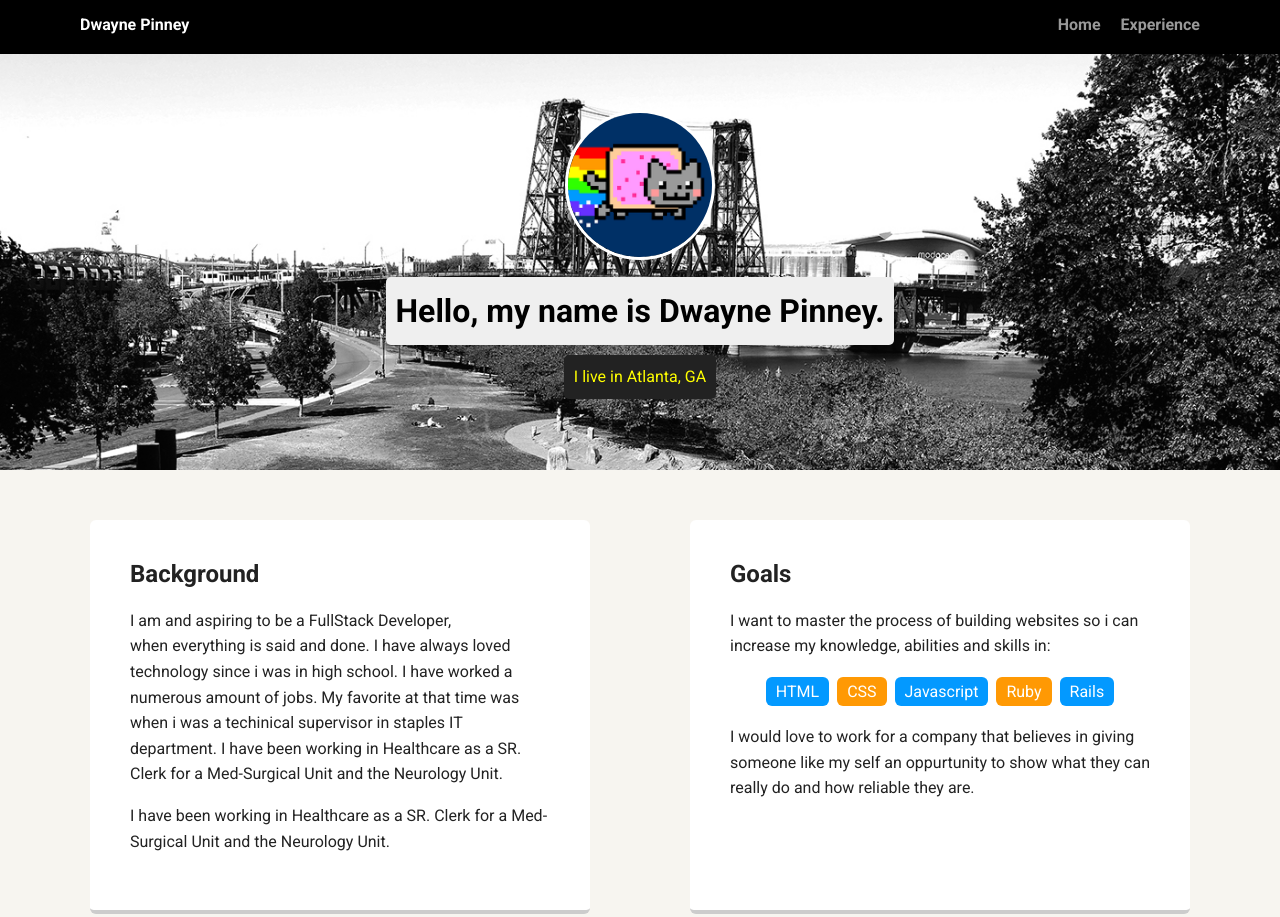
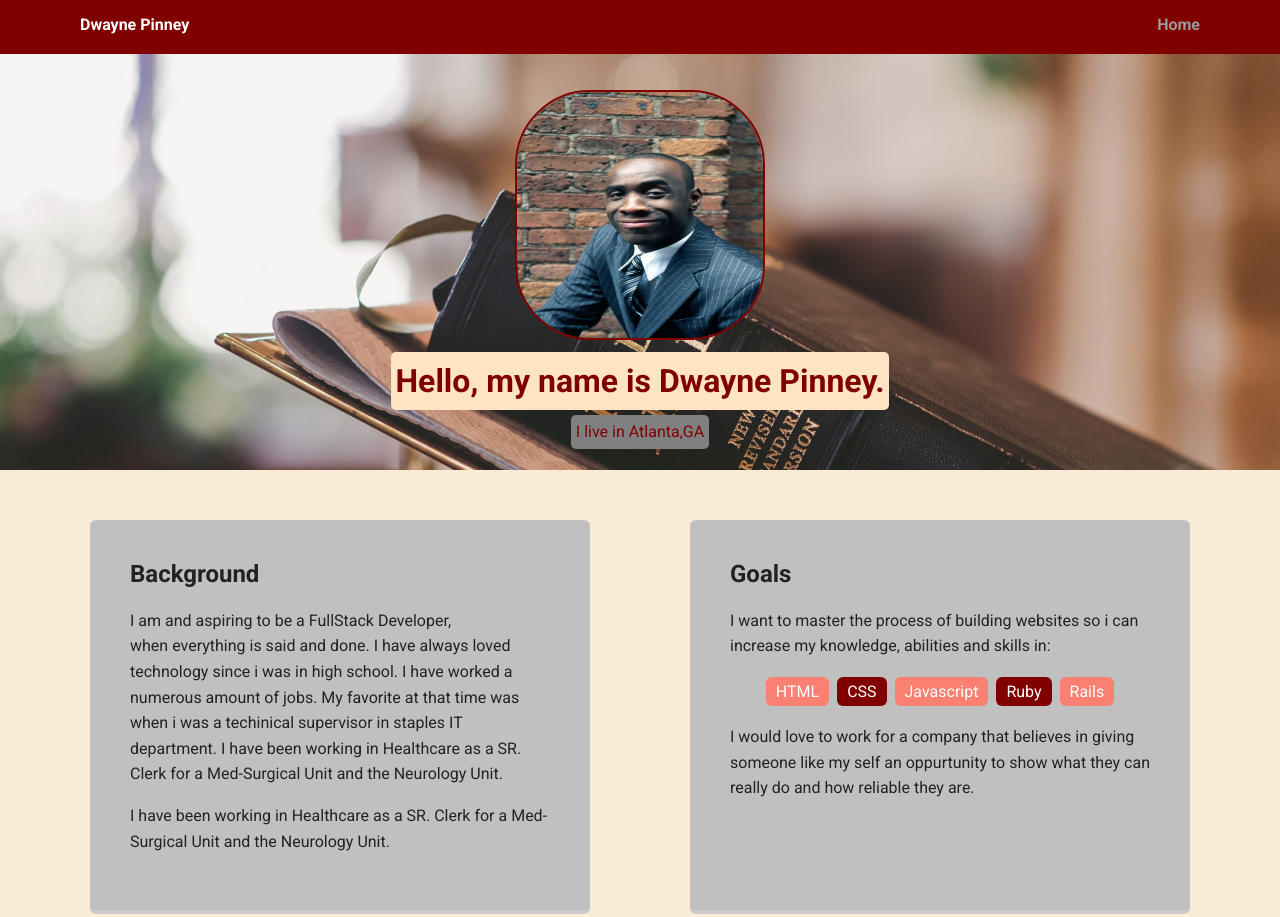
Before and after one commit to dpinney39/My-Awesome-Website, a plain HTML site: page index.html in a window 1280 px wide. Shown: the top 917 px of the page. Drawn offline with Linux system fonts and the light colour scheme; a web font is replaced by a local one.

Commit message:
Add files via upload

```diff
--- a/index.html
+++ b/index.html
@@ -13,14 +13,13 @@
   <ul class="nav">
     <li class="name">Dwayne Pinney</li>
     <li><a href="#">Home</a></li>
-    <li><a href="#">Experience</a></li>
   </ul>
 </div>
 
 <header>
-  <img src="Images/me.png" alt="Picture of Dwayne Pinney" class="profile-image">
+  <img src="Images/2283_1035613213681_2734_n.jpg" alt="Picture of Dwayne Pinney" class="profile-image">
   <h1 class="tag name">Hello, my name is Dwayne Pinney.</h1>
-  <p class= "tag location">I live  in Atlanta, GA</p>
+  <p class= "tag location">I live in Atlanta,GA</p>
 </header>
 
 <main class="flex">
--- a/styles.css
+++ b/styles.css
@@ -9,7 +9,7 @@ body {
   text-align: center;
   font-family: 'Roboto', sans-serif;
   color: #222;
-  background: #f7f5f0;
+  background: #faebd7;
 }
 /* Link Styles */
 
@@ -27,7 +27,7 @@ img {
 }
 .main-nav {
   width: 100%;
-  background: black;
+  background:  maroon;
   min-height: 30px;
   padding: 10px;
   position: fixed;
@@ -58,7 +58,7 @@ img {
 }
 header {
   text-align: center;
-  background: url('Images/portland.jpg') no-repeat top center ;
+  background: url("Images/pexels-photo-372326.jpeg") no-repeat top center ;
   background-size: cover;
   overflow: hidden;
   padding-top: 60px;
@@ -67,34 +67,35 @@ header {
   line-height: 1.5;
 }
 header .profile-image {
-  margin-top: 50px;
-  width: 150px;
-  height: 150px;
-  border-radius: 50%;
-  border: 3px solid white;
+  margin-top: 30px;
+  width: 250px;
+  height: 250px;
+  border-radius: 30%;
+  border: 2px solid maroon;
   transition: all .5s;
 }
+
 header .profile-image:hover {
-  transform: scale(1.2) rotate(180deg);
+  transform: scale(1.2) rotate(none);
 }
 .tag {
-  background-color: #efefef;
-  color: black;
-  padding: 10px;
+  background-color: #ffe4c4;
+  color: maroon;
+  padding: 5px;
   border-radius: 5px;
   display: table;
-  margin: 10px auto;
+  margin: 5px auto;
 }
 .location {
-background-color: #222;
-color: yellow;
+background-color: #808080;
+color: maroon;
 }
 .card {
   margin: 30px;
   padding: 20px 40px 40px;
   max-width: 500px;
   text-align: left;
-  background: #fff;
+  background: #c0c0c0;
   border-bottom: 4px solid #ccc;
   border-radius: 6px;
   transition: all .5s;
@@ -109,13 +110,13 @@ ul.skills {
 .skills li {
   border-radius: 6px;
   display: inline-block;
-  background: #ff9904;
+  background: maroon;
   color: white;
   padding: 5px 10px;
   margin: 2px;
 }
 .skills li:nth-child(odd) {
-  background: #0399ff;
+  background: salmon;
 }
 footer {
   width: 100%;
```
